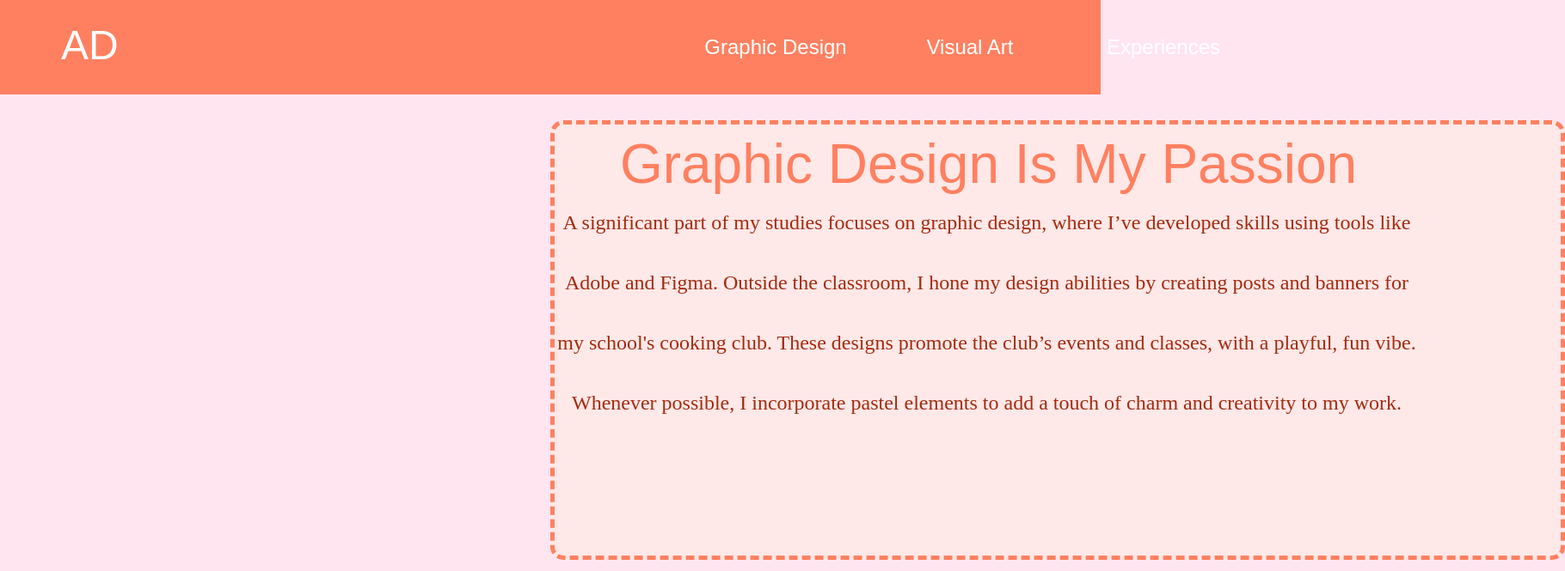
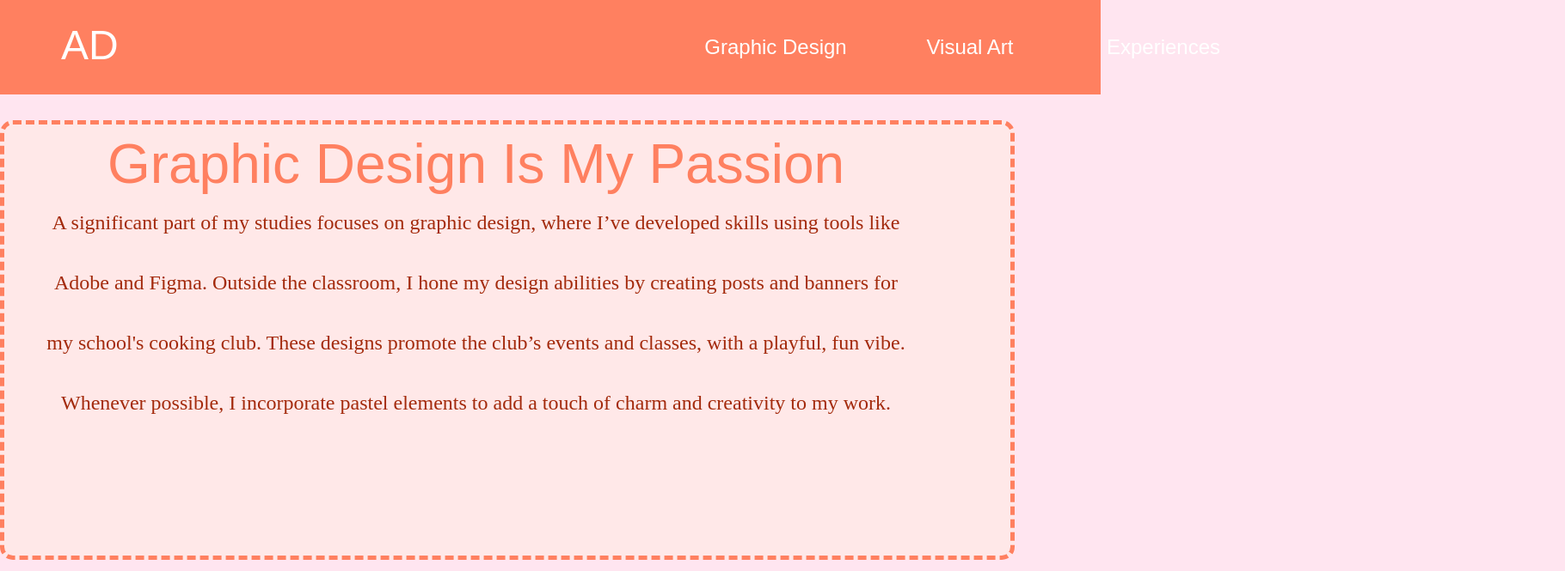
Before and after one commit to AmaraDamji/graphic-design, a plain HTML site: page index.html in a window 1280 px wide. Shown: the top 665 px of the page at 86% size, 1820 px wide, since content can reach past the window. Drawn offline with Linux system fonts and the light colour scheme; a web font is replaced by a local one.

Commit message:
position

```diff
--- a/index.html
+++ b/index.html
@@ -38,7 +38,6 @@
         width: 1170px;
         height: 502px;
         top: 140px;
-        left: 50%;
         background-color: #ffe8e8;
         border-radius: 15px;
         border: 5px dashed #ff8060;
@@ -47,7 +46,7 @@
       .title {
         position: absolute;
         top: 90px;
-        left: 50%;
+        left: 44px;
         width: 1019px;
         font-weight: 400;
         color: #ff8060;
@@ -58,7 +57,7 @@
       .description {
         position: absolute;
         top: 200px;
-        left: 50%;
+        left: 46px;
         width: 1015px;
         font-family: "DynaPuff";
         font-weight: 400;
```
